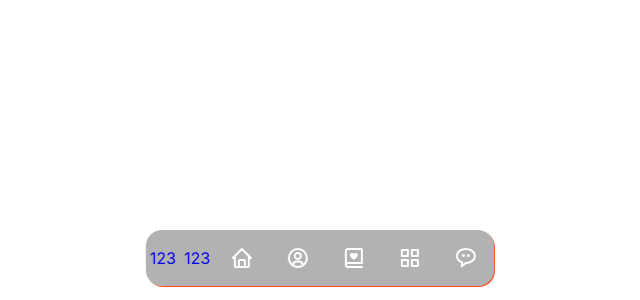
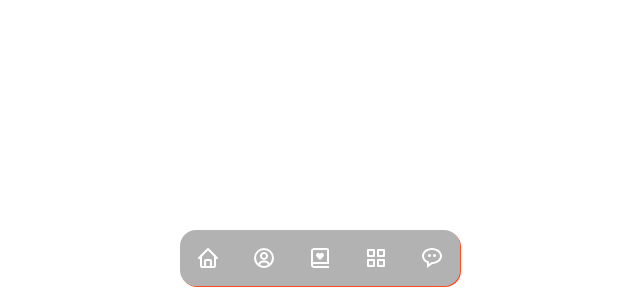
Before and after one commit to thunguyen120296/my-portfolio, a React (Create React App) app: page / in a window 1280 px wide. Shown: the part 500-800 px from the top of the page, without its empty margins (320-960 px from the left). Built offline with nearby package versions, Linux system fonts and the light colour scheme.

Commit message:
update navigation

```diff
--- a/src/components/partials/navigation/Navigation.jsx
+++ b/src/components/partials/navigation/Navigation.jsx
@@ -6,13 +6,11 @@ import {BiHome, BiUserCircle, BiBookHeart, BiGridAlt, BiMessageRoundedDots} from
 function Navigation(){
     return (
         <ul className='navigation'>
-            <li><Link to='/'>123</Link></li>
-            <li><Link to='/about'>123</Link></li>
-            <li><a href='/' className='item__link'><BiHome /></a></li>
-            <li><a href="/about" className='item__link'><BiUserCircle /></a></li>
-            <li><a href="/experience" className='item__link'><BiBookHeart /></a></li>
-            <li><a href="/portfolio" className='item__link'><BiGridAlt /></a></li>
-            <li><a href='/contact' className='item__link'><BiMessageRoundedDots /></a></li>
+            <li><Link to='/' className='item__link'><BiHome /></Link></li>
+            <li><Link to='/about' className='item__link'><BiUserCircle /></Link></li>
+            <li><Link to='/experience' className='item__link'><BiBookHeart /></Link></li>
+            <li><Link to='/portfolio' className='item__link'><BiGridAlt /></Link></li>
+            <li><Link to='/contact' className='item__link'><BiMessageRoundedDots /></Link></li>
         </ul>
     )
 }
--- a/src/index.js
+++ b/src/index.js
@@ -11,6 +11,7 @@ ReactDOM.render(
             <Navigation />
             <Routes>
                 <Route path='/' />
+                <Route path='about' element={<About />} />
             </Routes>
         </Router>
     </React.StrictMode>,
```
